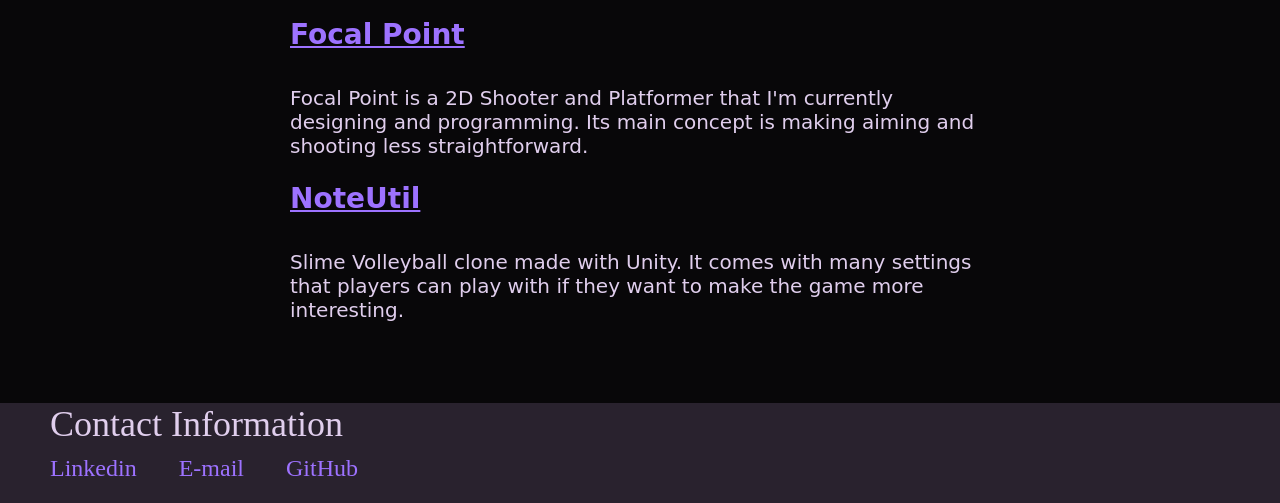
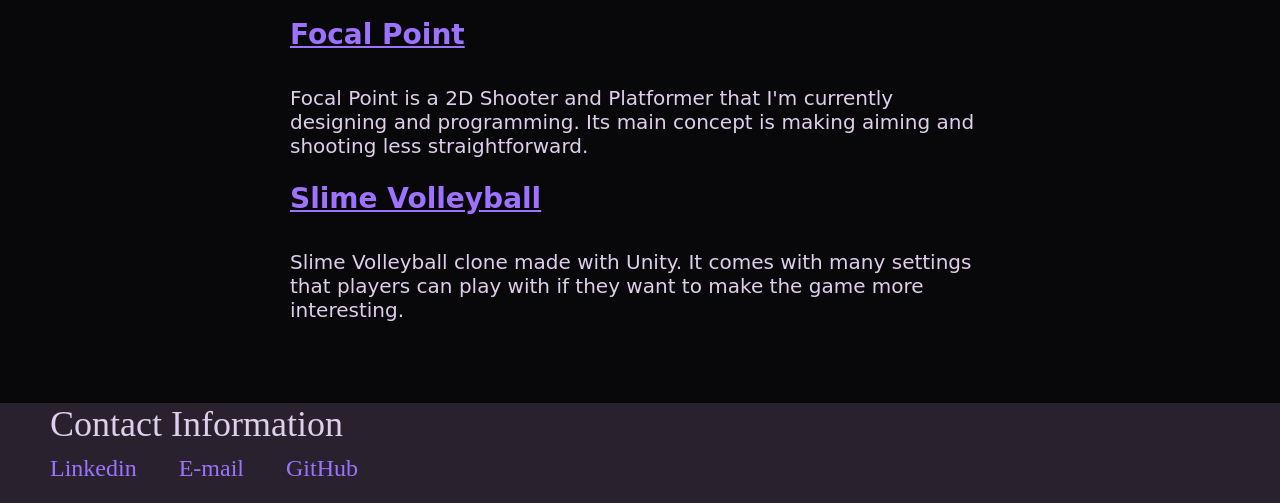
Before and after one commit to JJamesWWang/JJamesWWang.github.io, a plain HTML site: page projects.html in a window 1280 px wide. Shown: the part 297-800 px from the top of the page. Drawn offline with Linux system fonts and the light colour scheme; a web font is replaced by a local one.

Commit message:
Fix incorrect project name - NoteUtil > Slime Volleyball

```diff
--- a/projects.html
+++ b/projects.html
@@ -38,7 +38,7 @@
 			designing and programming. Its main concept is making aiming and
 			shooting less straightforward.
         </p>
-        <h2><a href="https://github.com/JJamesWWang/Slime-Volleyball-Unity">NoteUtil</a></h3>
+        <h2><a href="https://github.com/JJamesWWang/Slime-Volleyball-Unity">Slime Volleyball</a></h3>
         <p class="proj-desc">
 			Slime Volleyball clone made with Unity. It comes with many settings
 			that players can play with if they want to make the game more
```
